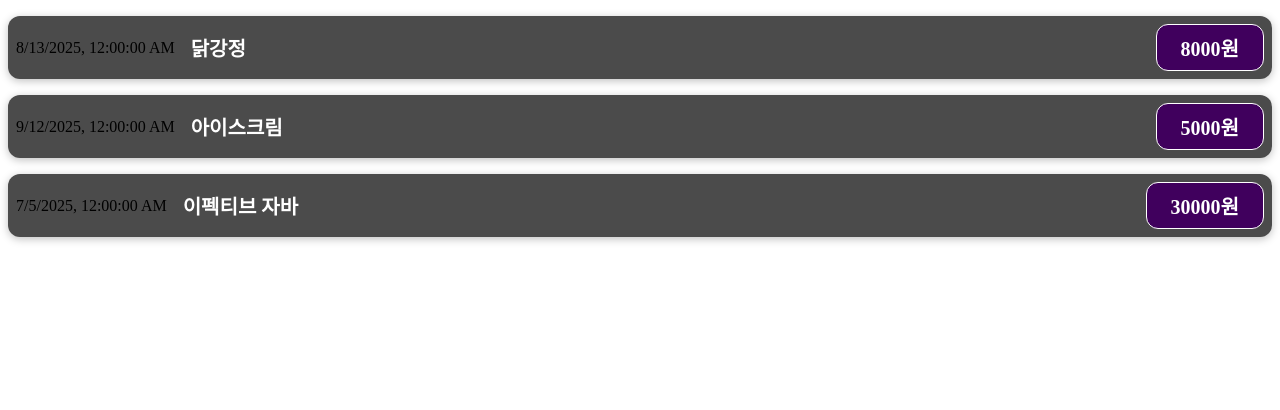
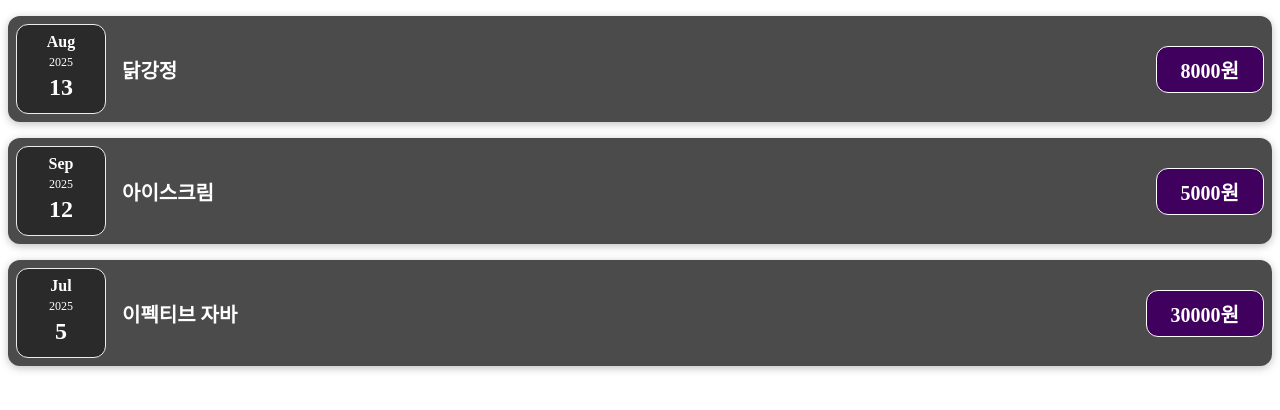
Before and after one commit to Sirosho/react-study202508, a React (Vite) app: page / in a window 1280 px wide. Shown: the top 410 px of the page. Built offline with nearby package versions, Linux system fonts and the light colour scheme.

Commit message:
하위 컴포넌트에게 props 전달하기

```diff
--- /dev/null
+++ b/src/components/expenses/ExpenseDate.css
@@ -0,0 +1,30 @@
+.expense-date {
+    display: flex;
+    flex-direction: column;
+    width: 5.5rem;
+    height: 5.5rem;
+    border: 1px solid #ececec;
+    background-color: #2a2a2a;
+    color: white;
+    border-radius: 12px;
+    align-items: center;
+    justify-content: center;
+}
+
+.expense-date div {
+    margin-bottom: 0.25rem;
+}
+
+.expense-date__month {
+    font-size: 1rem;
+    font-weight: bold;
+}
+
+.expense-date__year {
+    font-size: 0.75rem;
+}
+
+.expense-date__day {
+    font-size: 1.5rem;
+    font-weight: bold;
+}
--- /dev/null
+++ b/src/components/expenses/ExpenseDate.jsx
@@ -0,0 +1,19 @@
+import React from 'react';
+import './ExpenseDate.css';
+
+const ExpenseDate = ({expenseDate}) => {
+
+    // console.log(expenseDate)
+
+
+    let month = expenseDate.toLocaleString('en-US',{month:'long'}).slice(0,3);
+    return (
+        <div className='expense-date'>
+            <div className='expense-date__month'>{month}</div>
+            <div className='expense-date__year'>{expenseDate.getFullYear()}</div>
+            <div className='expense-date__day'>{expenseDate.getDate()}</div>
+        </div>
+    );
+};
+
+export default ExpenseDate;
--- a/src/components/expenses/ExpenseItem.jsx
+++ b/src/components/expenses/ExpenseItem.jsx
@@ -1,5 +1,7 @@
 import React from 'react';
-import './ExpenseItem.css';// css 파일의 이름은 컴포넌트와 동일하게, 경로도 같은 곳에 넣는 것이 관례
+import './ExpenseItem.css';
+import ExpenseDate from "./ExpenseDate.jsx";
+// css 파일의 이름은 컴포넌트와 동일하게, 경로도 같은 곳에 넣는 것이 관례
 
 
 
@@ -9,7 +11,7 @@ const ExpenseItem = ({title, price, date}) => {
 
     return (
         <div className='expense-item'>
-            <div>{date.toLocaleString()}</div>
+            <ExpenseDate expenseDate={date} />
             <div className='expense-item__description'>
                 <h2>{title}</h2>
                 <div className='expense-item__price'>{price}원</div>
```
